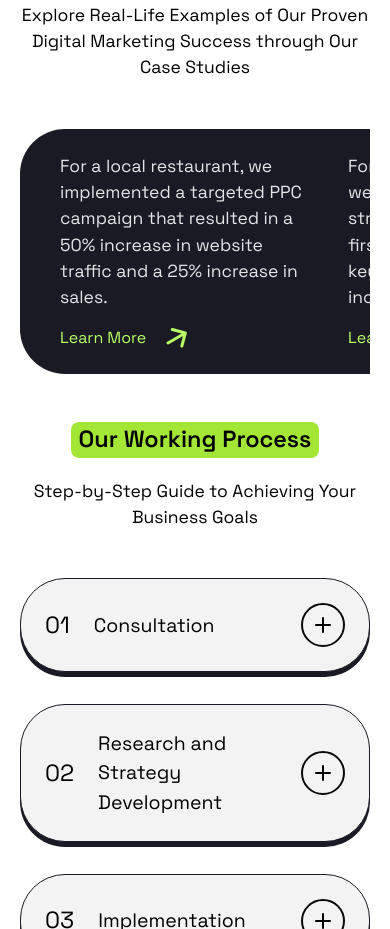
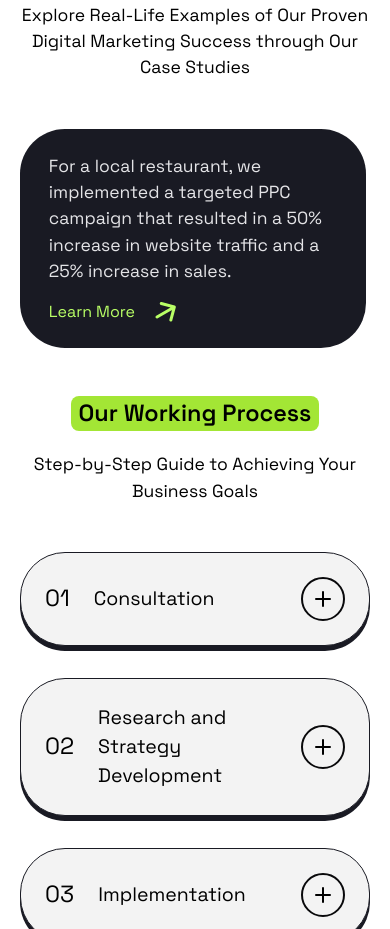
Before and after one commit to LucasMCFidelis/Positivus-Landing-Page, a React (Vite) app: page / in a window 390 px wide. Shown: the part 3600-4529 px from the top of the page. Built offline with nearby package versions, Linux system fonts and the light colour scheme; what @savvywombat/tailwindcss-grid-areas would draw is missing.

Commit message:
Ajusta a SectionCaseStudies para melhorar a responsividade

```diff
--- a/src/components/sectionPage/SectionCaseStudies.tsx
+++ b/src/components/sectionPage/SectionCaseStudies.tsx
@@ -2,8 +2,8 @@ import { paragraph } from "../../app";
 import { Card } from "../cards";
 
 const CaseStudyCard = ({ description }: { description: string }) => (
-    <div className="px-4 space-y-4 w-72 lg:w-1/3 flex-shrink-0">
-        <p className={paragraph({ size: "sm", alignTextMobile: "left" })}>
+    <div className="px-4 space-y-4 min-w-72 max-w-xs lg:w-1/3 flex-shrink-0">
+        <p className={paragraph({ size: "full", alignTextMobile: "left" })}>
             {description}
         </p>
         <a href="#" className="text-[#B9FF66] flex gap-5 items-center">
@@ -23,13 +23,28 @@ export function SectionCaseStudies() {
                 description="Explore Real-Life Examples of Our Proven Digital Marketing Success through Our Case Studies"
                 paragraphSize="lg"
             />
-            <div className="overflow-x-auto lg:overflow-x-hidden">
-                <Card.Wrapper bgColor="tertiary" border="none" size="full" rounded="lg" className="w-max flex items-center justify-center text-zinc-200 lg:py-16">
+
+            {innerWidth < 1024 ? (
+                <div className="overflow-x-auto w-auto">
+                    <div className="w-max flex gap-x-[2%]">
+                        <Card.Wrapper bgColor="tertiary" border="none" size="full" rounded="lg" className="w-[90%] flex items-center justify-center text-zinc-200 px-[18%] md:px-[30%]">
+                            <CaseStudyCard description={"For a local restaurant, we implemented a targeted PPC campaign that resulted in a 50% increase in website traffic and a 25% increase in sales."} />
+                        </Card.Wrapper>
+                        <Card.Wrapper bgColor="tertiary" border="none" size="full" rounded="lg" className="w-[90%] flex items-center justify-center text-zinc-200 px-[18%] md:px-[30%]">
+                            <CaseStudyCard description={"For a local restaurant, we implemented a targeted PPC campaign that resulted in a 50% increase in website traffic and a 25% increase in sales."} />
+                        </Card.Wrapper>
+                        <Card.Wrapper bgColor="tertiary" border="none" size="full" rounded="lg" className="w-[90%] flex items-center justify-center text-zinc-200 px-[18%] md:px-[30%]">
+                            <CaseStudyCard description={"For a local restaurant, we implemented a targeted PPC campaign that resulted in a 50% increase in website traffic and a 25% increase in sales."} />
+                        </Card.Wrapper>
+                    </div>
+                </div>
+            ) : (
+                <Card.Wrapper bgColor="tertiary" border="none" size="full" rounded="lg" className="w-full flex items-center justify-between text-zinc-200 py-16">
                     <CaseStudyCard description={"For a local restaurant, we implemented a targeted PPC campaign that resulted in a 50% increase in website traffic and a 25% increase in sales."} />
                     <CaseStudyCard description="For a B2B software company, we developed an SEO strategy that resulted in a first page ranking for key keywords and a 200% increase in organic traffic." />
                     <CaseStudyCard description="For a national retail chain, we created a social media marketing campaign that increased followers by 25% and generated a 20% increase in online sales." />
                 </Card.Wrapper>
-            </div>
+            )}
         </>
     )
 }
```
